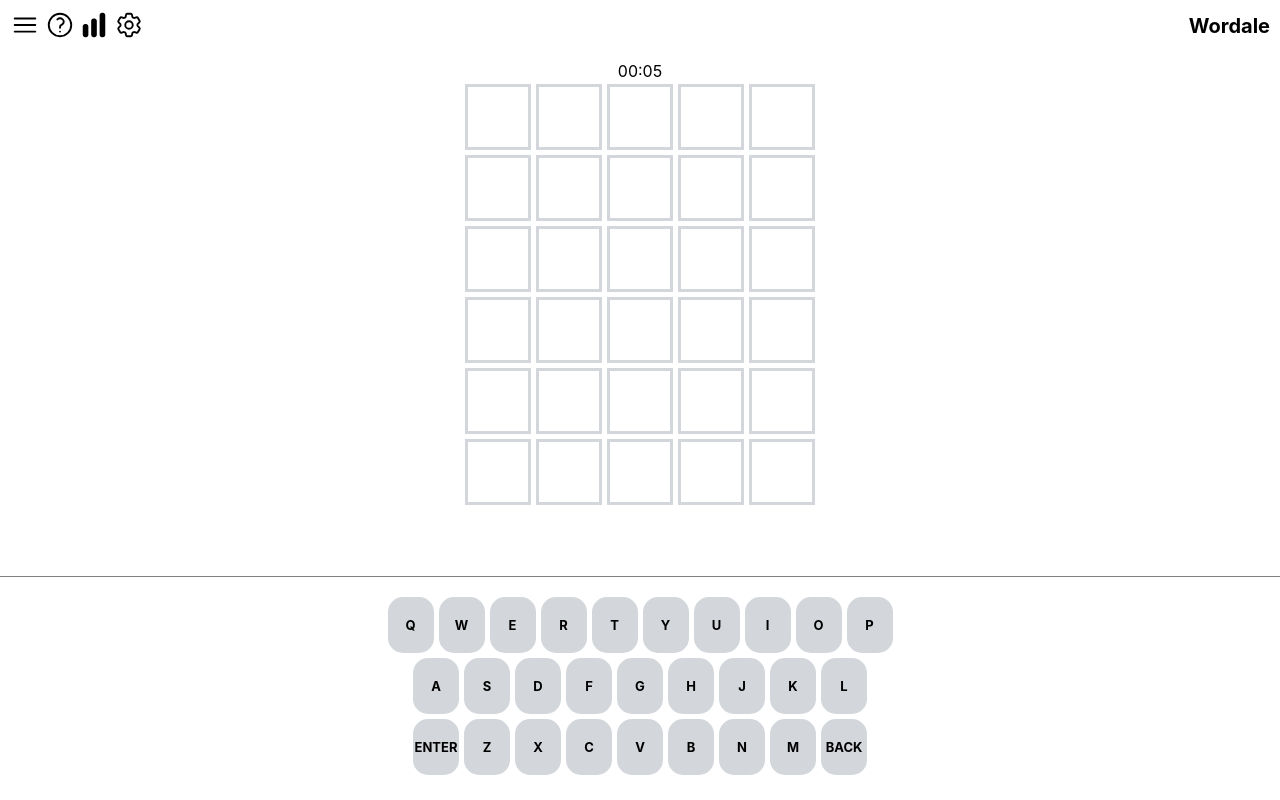
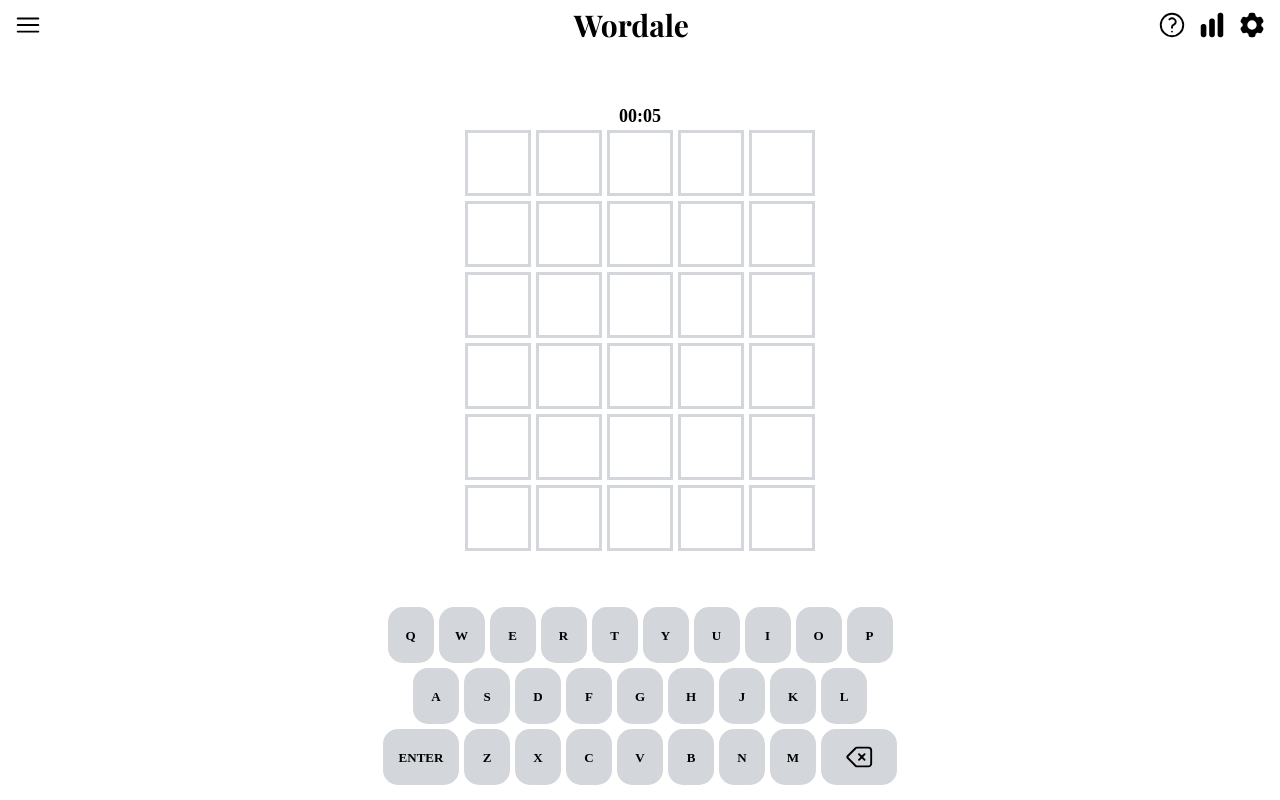
Before and after one commit to allusinc/wordale, a plain HTML site: page index.html in a window 1280 px wide. Drawn offline with nearby package versions, Linux system fonts and the light colour scheme.

Commit message:
사이즈 수정

```diff
--- a/css/footer.css
+++ b/css/footer.css
@@ -1,11 +1,43 @@
 footer {
-  position: fixed;
-  bottom: 0;
+  display: fixed;
+  justify-content: center;
+  align-items: center;
+  flex-direction: column;
+  padding-bottom: 10px;
+  gap: 8px;
+}
+
+.keyboard-row {
   width: 100vw;
-  padding-bottom: 20px;
-  padding-top: 20px;
-  border-top: 1px solid gray;
-  background-color: white;
+  display: flex;
+  justify-content: center;
+  align-items: center;
+  gap: 5px;
+}
+
+.keyboard-column {
+  width: 45px;
+  height: 60px;
+  background-color: #d3ad6da;
+  display: flex;
+  justify-content: center;
+  align-items: center;
+  border-radius: 5px;
+  font-size: 20px;
+  font-weight: bold;
+  cursor: pointer;
+}
+
+.keyboard-column.wide {
+  font-size: small;
+  width: 70px;
+}
+
+.back-space-icon {
+  width: 30px;
+  display: flex;
+  justify-content: center;
+  align-items: center;
 }
 
 .footer-block {
--- a/css/header.css
+++ b/css/header.css
@@ -1,8 +1,33 @@
 /* 헤더바 */
 header {
-  margin: 10px;
-  border-bottom: 1px solid white;
-  padding-bottom: 10px;
+  padding: 10px;
+  display: flex;
+  width: 98vw;
+  justify-content: space-between;
+  align-items: center;
+}
+
+.header-column {
+  display: flex;
+  justify-content: center;
+  align-items: center;
+  gap: 10px;
+}
+
+.header-icon {
+  width: 30px;
+  display: flex;
+  justify-content: center;
+  align-items: center;
+  color: white;
+  cursor: pointer;
+}
+
+.header-title {
+  padding-left: 5%;
+  font-size: 30px;
+  font-weight: 1000;
+  font-family: "Playfair Display", serf;
 }
 
 /* 인포바 */
--- a/css/main.css
+++ b/css/main.css
@@ -1,10 +1,14 @@
 main {
   display: flex;
-  flex-direction: column;
   justify-content: center;
   align-items: center;
+  flex-direction: column;
   gap: 5px;
-  margin-bottom: 20px;
+}
+
+#timer {
+  font-size: large;
+  font-weight: bold;
 }
 
 .board-row {
@@ -15,12 +19,14 @@
 }
 
 .board-column {
+  width: 60px;
+  height: 60px;
+  border: 3px solid #d3d6da;
   display: flex;
   justify-content: center;
   align-items: center;
-  border: 3px solid #d3d6da;
-  width: 60px;
-  height: 60px;
+  font-size: 30px;
+  font-weight: bold;
 }
 
 .keyboard-row {
--- a/css/style.css
+++ b/css/style.css
@@ -3,33 +3,11 @@
 @import "footer.css";
 @import "main.css";
 
-:root {
-  --button-primary: rgb(254, 111, 15);
-  --bitton-hover: rgb(254, 111, 15, 0.8);
+body {
+  display: flex;
+  flex-direction: column;
+  justify-content: space-between;
+  align-items: center;
+  height: 100vh;
+  width: 100vw;
 }
-
-body {
-  font-family: -apple-system, BlinkMacSystemFont, "Apple SD Gothic Neo",
-    "Pretendard Variable", Pretendard, Roboto, "Noto Sans KR", "Segoe UI",
-    "Malgun Gothic", "Apple Color Emoji", "Segoe UI Emoji", "Segoe UI Symbol",
-    sans-serif;
-}
-
-.media-info-msg {
-  position: fixed;
-  top: 0;
-  left: 0;
-  width: 100vw;
-  height: 100vh;
-  display: flex;
-  justify-content: center;
-  background-color: peru;
-  align-items: center;
-  opacity: 1;
-}
-
-@media screen and (max-width: 500px) {
-  .media-info-msg {
-    display: none;
-  }
-}
--- a/index.html
+++ b/index.html
@@ -5,22 +5,81 @@
     <meta http-equiv="X-UA-Compatible" content="IE=edge" />
     <meta name="viewport" content="width=device-width, initial-scale=1.0" />
     <title>Wordale!!</title>
+    <link rel="preconnect" href="https://fonts.googleapis.com" />
+    <link rel="preconnect" href="https://fonts.gstatic.com" crossorigin />
+    <link
+      href="https://fonts.googleapis.com/css2?family=Playfair+Display:wght@700&display=swap"
+      rel="stylesheet"
+    />
     <link rel="stylesheet" href="css/style.css" />
   </head>
   <body>
     <header>
-      <div class="info-bar">
-         <div class="info-bar__icons">
-          <img src="assets/menu.svg" alt="" />
-          <img src="assets/questionMark.svg" alt="" />
-        <img src="assets/chart-bar.svg" alt="" />
-        <img src="assets/setting.svg" alt="" />
+      <div class="header-column">
+        <div class="header-icon">
+          <svg
+            xmlns="http://www.w3.org/2000/svg"
+            fill="none"
+            viewBox="0 0 24 24"
+            stroke-width="1.5"
+            stroke="#000"
+            class="w-6 h-6"
+          >
+            <path
+              stroke-linecap="round"
+              stroke-linejoin="round"
+              d="M3.75 6.75h16.5M3.75 12h16.5m-16.5 5.25h16.5"
+            />
+          </svg>
         </div>
-        <div class="infor-bar__name">Wordale</div>
-
       </div>
+      <div class="header-title">Wordale</div>
+      <div class="header-column">
+        <div class="header-icon">
+          <svg
+            xmlns="http://www.w3.org/2000/svg"
+            fill="none"
+            viewBox="0 0 24 24"
+            stroke-width="1.5"
+            stroke="#000"
+            class="w-6 h-6"
+          >
+            <path
+              stroke-linecap="round"
+              stroke-linejoin="round"
+              d="M9.879 7.519c1.171-1.025 3.071-1.025 4.242 0 1.172 1.025 1.172 2.687 0 3.712-.203.179-.43.326-.67.442-.745.361-1.45.999-1.45 1.827v.75M21 12a9 9 0 11-18 0 9 9 0 0118 0zm-9 5.25h.008v.008H12v-.008z"
+            />
+          </svg>
+        </div>
+        <div class="header-icon">
+          <svg
+            xmlns="http://www.w3.org/2000/svg"
+            viewBox="0 0 24 24"
+            fill="#000"
+            class="w-6 h-6"
+          >
+            <path
+              d="M18.375 2.25c-1.035 0-1.875.84-1.875 1.875v15.75c0 1.035.84 1.875 1.875 1.875h.75c1.035 0 1.875-.84 1.875-1.875V4.125c0-1.036-.84-1.875-1.875-1.875h-.75zM9.75 8.625c0-1.036.84-1.875 1.875-1.875h.75c1.036 0 1.875.84 1.875 1.875v11.25c0 1.035-.84 1.875-1.875 1.875h-.75a1.875 1.875 0 01-1.875-1.875V8.625zM3 13.125c0-1.036.84-1.875 1.875-1.875h.75c1.036 0 1.875.84 1.875 1.875v6.75c0 1.035-.84 1.875-1.875 1.875h-.75A1.875 1.875 0 013 19.875v-6.75z"
+            />
+          </svg>
+        </div>
+        <div class="header-icon">
+          <svg
+            xmlns="http://www.w3.org/2000/svg"
+            viewBox="0 0 24 24"
+            fill="#000"
+            class="w-6 h-6"
+          >
+            <path
+              fill-rule="evenodd"
+              d="M11.078 2.25c-.917 0-1.699.663-1.85 1.567L9.05 4.889c-.02.12-.115.26-.297.348a7.493 7.493 0 00-.986.57c-.166.115-.334.126-.45.083L6.3 5.508a1.875 1.875 0 00-2.282.819l-.922 1.597a1.875 1.875 0 00.432 2.385l.84.692c.095.078.17.229.154.43a7.598 7.598 0 000 1.139c.015.2-.059.352-.153.43l-.841.692a1.875 1.875 0 00-.432 2.385l.922 1.597a1.875 1.875 0 002.282.818l1.019-.382c.115-.043.283-.031.45.082.312.214.641.405.985.57.182.088.277.228.297.35l.178 1.071c.151.904.933 1.567 1.85 1.567h1.844c.916 0 1.699-.663 1.85-1.567l.178-1.072c.02-.12.114-.26.297-.349.344-.165.673-.356.985-.57.167-.114.335-.125.45-.082l1.02.382a1.875 1.875 0 002.28-.819l.923-1.597a1.875 1.875 0 00-.432-2.385l-.84-.692c-.095-.078-.17-.229-.154-.43a7.614 7.614 0 000-1.139c-.016-.2.059-.352.153-.43l.84-.692c.708-.582.891-1.59.433-2.385l-.922-1.597a1.875 1.875 0 00-2.282-.818l-1.02.382c-.114.043-.282.031-.449-.083a7.49 7.49 0 00-.985-.57c-.183-.087-.277-.227-.297-.348l-.179-1.072a1.875 1.875 0 00-1.85-1.567h-1.843zM12 15.75a3.75 3.75 0 100-7.5 3.75 3.75 0 000 7.5z"
+              clip-rule="evenodd"
+            />
+          </svg>
+        </div>
       </div>
     </header>
+
     <main>
       <div id="timer">00:00</div>
       <div class="board-row row-0">
@@ -66,6 +125,7 @@
         <div class="board-column" date-index="54"></div>
       </div>
     </main>
+
     <footer>
         <div class="keyboard-row row-1">
             <div class="keyboard-column" data-key="Q">Q</div>
@@ -99,7 +159,24 @@
             <div class="keyboard-column" data-key="B">B</div>
             <div class="keyboard-column" data-key="N">N</div>
             <div class="keyboard-column" data-key="M">M</div>
-            <div class="keyboard-column wide" data-key="BACK">BACK</div>
+            <div class="keyboard-column wide" data-key="BACK">
+              <div class="back-space-icon">
+                <svg
+                  xmlns="http://www.w3.org/2000/svg"
+                  fill="none"
+                  viewBox="0 0 24 24"
+                  stroke-width="1.5"
+                  stroke="#000"
+                  class="w-6 h-6"
+                >
+                  <path
+                    stroke-linecap="round"
+                    stroke-linejoin="round"
+                    d="M12 9.75L14.25 12m0 0l2.25 2.25M14.25 12l2.25-2.25M14.25 12L12 14.25m-2.58 4.92l-6.375-6.375a1.125 1.125 0 010-1.59L9.42 4.83c.211-.211.498-.33.796-.33H19.5a2.25 2.25 0 012.25 2.25v10.5a2.25 2.25 0 01-2.25 2.25h-9.284c-.298 0-.585-.119-.796-.33z"
+                  />
+                </svg>
+              </div>
+            </div>
         </div>
     </footer>
     <script src="js/index.js"></script>
--- a/js/index.js
+++ b/js/index.js
@@ -13,16 +13,16 @@
     document.body.appendChild(div);
   };
 
-  const nextLine = () => {
-    if (attempts === 6) return;
-    attempts += 1;
-    index = 0;
-  };
-
   const gameover = () => {
     window.removeEventListener("keydown", handleKeydown);
     displayGameover();
     clearInterval(timer);
+  };
+
+  const nextLine = () => {
+    if (attempts === 6) return gameover();
+    attempts += 1;
+    index = 0;
   };
 
   const handleEnterKey = () => {
@@ -42,7 +42,7 @@
       block.style.color = "white";
     }
 
-    if (맞은_갯수 === 5) gameover;
+    if (맞은_갯수 === 5) gameover();
     else nextLine();
   };
   const handleBackSpace = () => {
@@ -61,6 +61,7 @@
     const thisBlock = document.querySelector(
       `.board-column[data-index='${attempts}${index}']`
     );
+
     if (event.key === "Backspace") handleBackspace();
     else if (index === 5) {
       if (event.key === "Enter") handleEnterKey();
```
